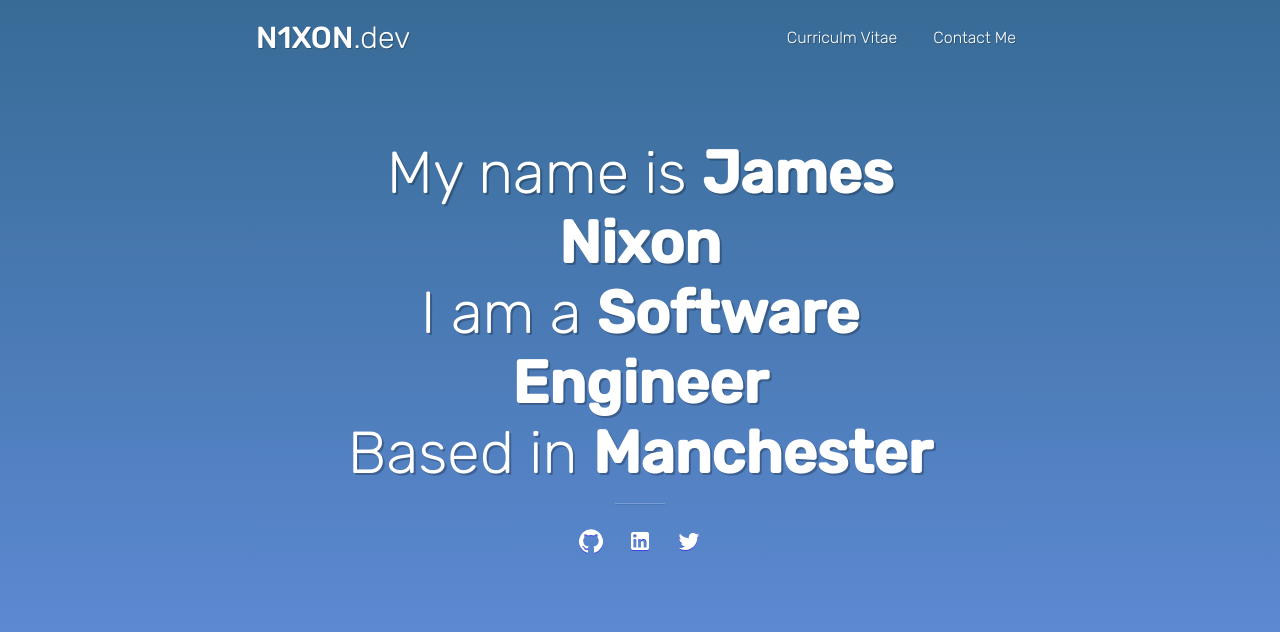
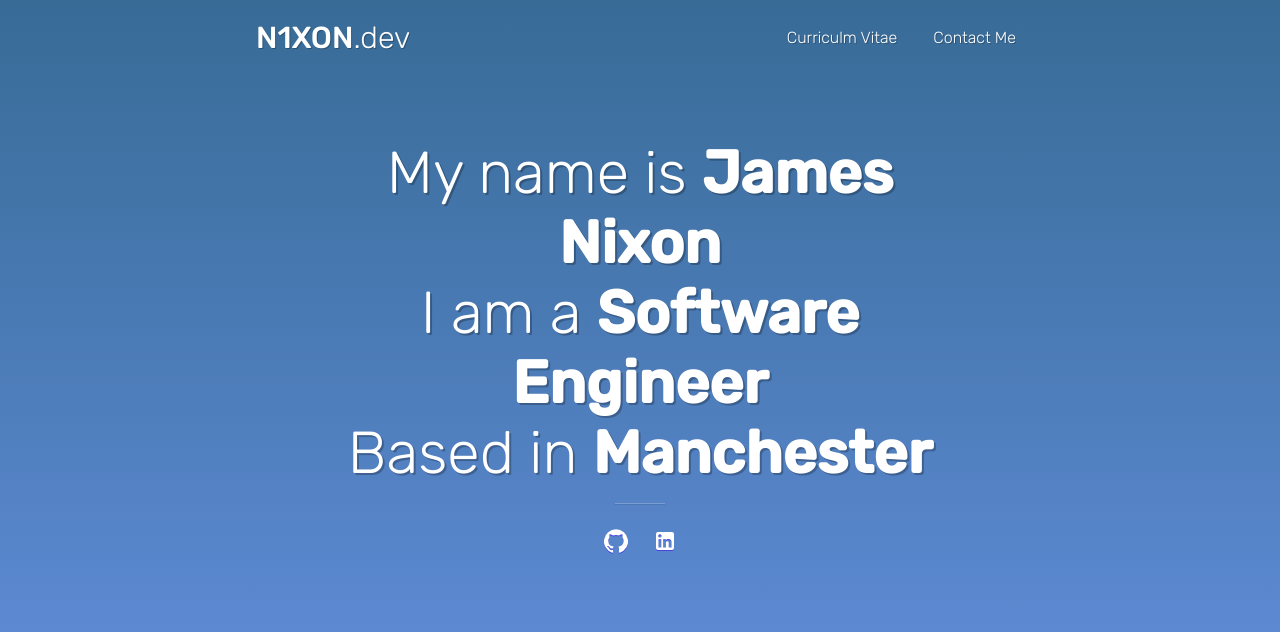
Before and after one commit to jamesnixon197/Portfolio, a React app: page / in a window 1280 px wide. Shown: the top 632 px of the page. Built offline with nearby package versions, Linux system fonts and the light colour scheme.

Commit message:
Disable twitter button for now

```diff
--- a/src/components/Footer.js
+++ b/src/components/Footer.js
@@ -20,7 +20,7 @@ export default class Footer extends Component {
                     url="https://www.linkedin.com/in/james-nixon-517a7b12a/"
                     icon={<LinkedInIcon />}
                 />
-                <FooterIcon url="https://github.com" icon={<TwitterIcon />} />
+                {/* <FooterIcon url="https://github.com" icon={<TwitterIcon />} /> */}
             </div>
         );
     }
```
